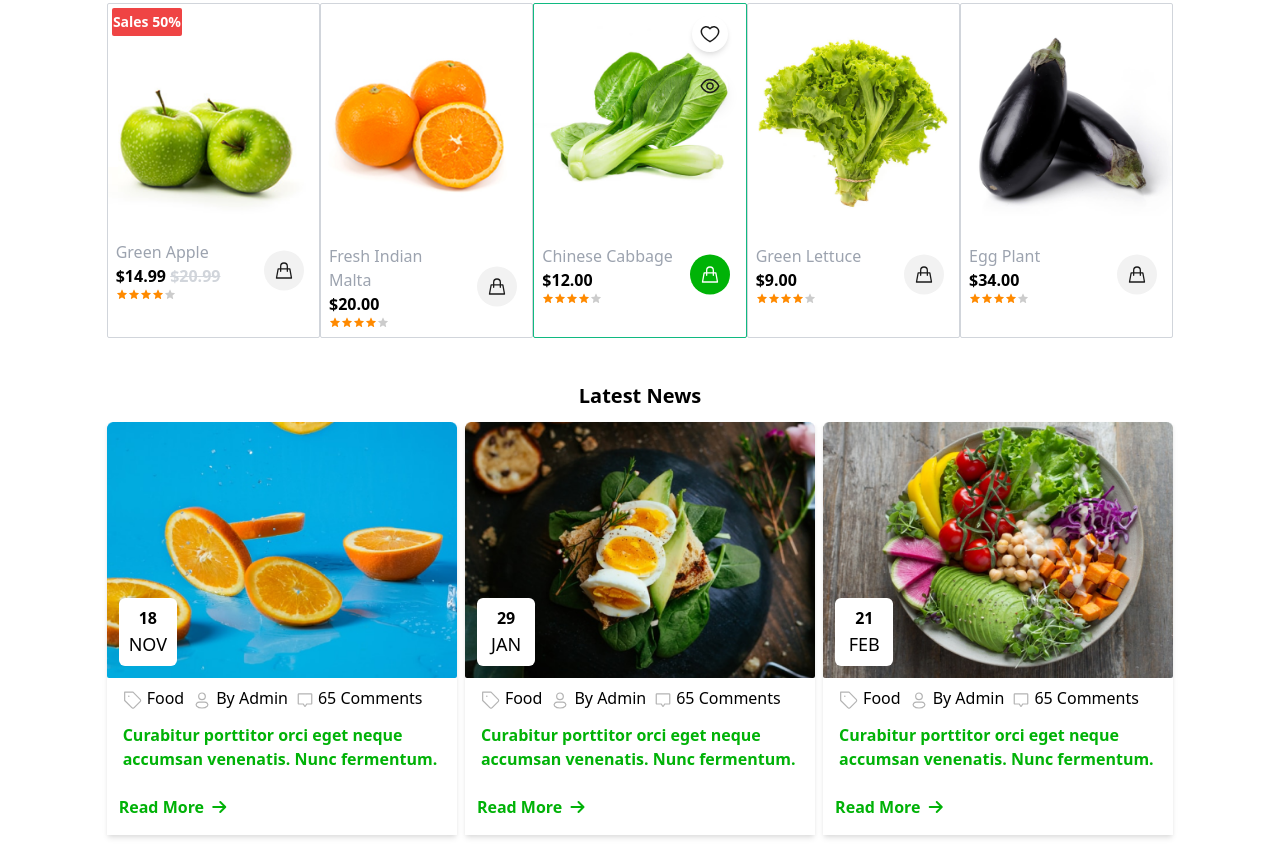
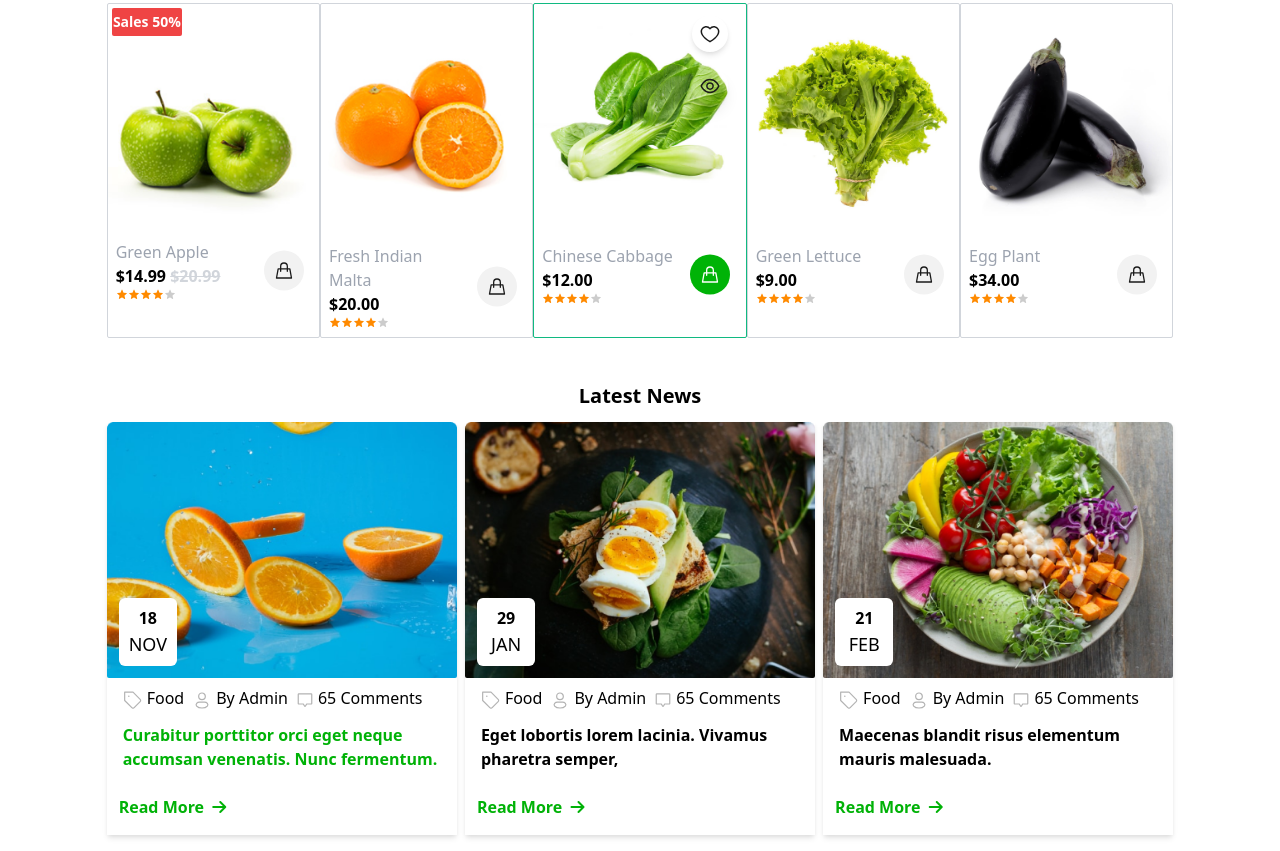
Before and after one commit to eliehodari/TTA_Ecobazar, a plain HTML site: page index.html in a window 1280 px wide. Shown: the part 3716-4567 px from the top of the page. Drawn offline with nearby package versions, Linux system fonts and the light colour scheme.

Commit message:
feat: section 9 finished

```diff
--- a/index.html
+++ b/index.html
@@ -1153,7 +1153,7 @@
                             <p class="font-thin text-md">65 Comments</p>
                         </div>
                     </div>
-                    <p class="text-main font-semibold ml-4 pb-4">Curabitur porttitor orci eget neque <br> accumsan venenatis. Nunc fermentum.</p>
+                    <p class="font-semibold ml-4 pb-4">Eget lobortis lorem lacinia. Vivamus <br> pharetra semper,</p>
                     <a href="#" class="text-main text-md font-bold mt-2 ml-3 pb-4">
                         <span class="pr-1">Read More</span>
                         <i class="fa-solid fa-arrow-right "></i>
@@ -1188,7 +1188,7 @@
                             <p class="font-thin text-md">65 Comments</p>
                         </div>
                     </div>
-                    <p class="text-main font-semibold ml-4 pb-4">Curabitur porttitor orci eget neque <br> accumsan venenatis. Nunc fermentum.</p>
+                    <p class="font-semibold ml-4 pb-4">Maecenas blandit risus elementum <br> mauris malesuada.</p>
                     <a href="#" class="text-main text-md font-bold mt-2 ml-3 pb-4">
                         <span class="pr-1">Read More</span>
                         <i class="fa-solid fa-arrow-right "></i>
```
